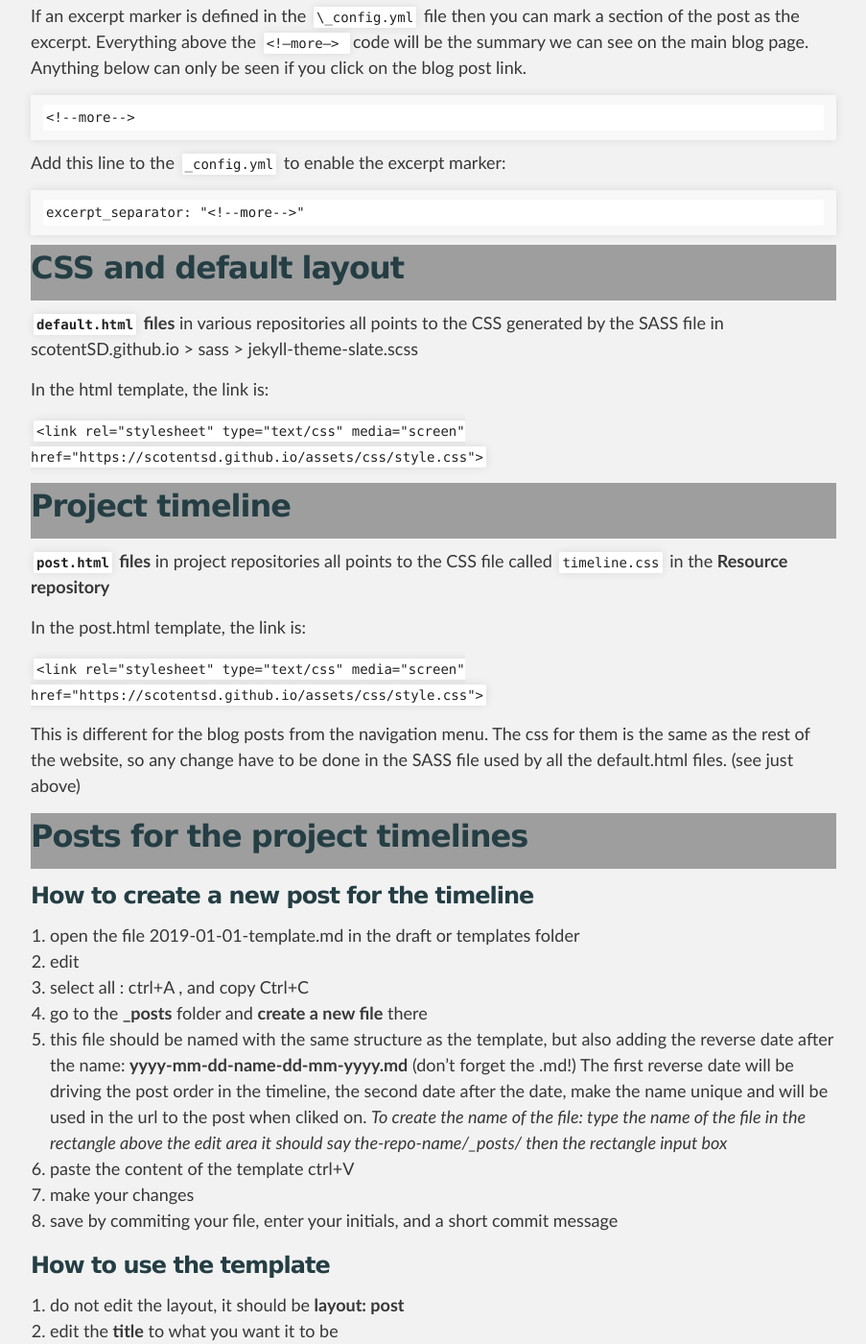
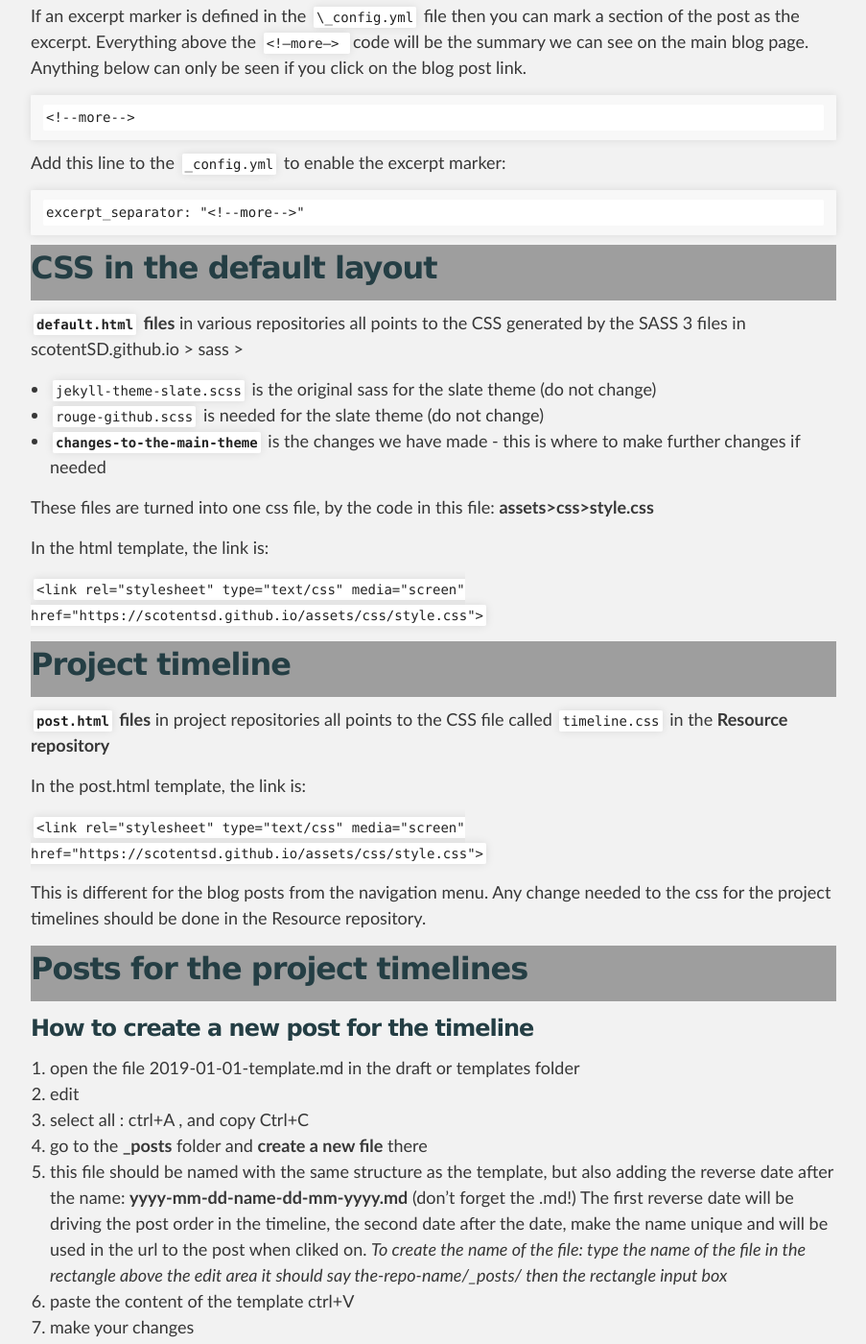
Before and after one commit to carl-watson/scotentSD.github.io, a Jekyll site: the page built from help.md, in a window 1280 px wide and 1400 px high, scrolled down 1174 px. Shown: the whole window at 96% size, without its empty margins (188-1091 px from the left). Built offline with Jekyll 4.4.1, drawn with Linux system fonts in a browser that asks for light colours; some of the changed text lies outside the part shown.

Commit message:
SK  - update guidance on CSS

````diff
--- a/help.md
+++ b/help.md
@@ -46,8 +46,13 @@ Add this line to the `_config.yml` to enable the excerpt marker:
 ```
 excerpt_separator: "<!--more-->"
 ```
-## CSS and default layout
-**`default.html` files** in various repositories all points to the CSS generated by the SASS file in scotentSD.github.io > sass > jekyll-theme-slate.scss
+## CSS in the  default layout
+**`default.html` files** in various repositories all points to the CSS generated by the SASS 3 files in scotentSD.github.io > sass >
+- `jekyll-theme-slate.scss` is the original sass for the slate theme (do not change)
+- `rouge-github.scss` is needed for the slate theme (do not change)
+- **`changes-to-the-main-theme`** is the changes we have made - this is where to make further changes if needed
+
+These files are turned into one css file, by the code in this file: **assets>css>style.css**
 
 In the html template, the link is:
 
@@ -60,7 +65,7 @@ In the post.html template, the link is:
 
 `<link rel="stylesheet" type="text/css" media="screen" href="https://scotentsd.github.io/assets/css/style.css">`
 
-This is different for the blog posts from the navigation menu. The css for them is the same as the rest of the website, so any change have to be done in the SASS file used by all the default.html files. (see just above)
+This is different for the blog posts from the navigation menu. Any change needed to the css for the project timelines should be done in the Resource repository.
 
 ## Posts for the project timelines
 
@@ -87,7 +92,7 @@ This is different for the blog posts from the navigation menu. The css for them
 7. **optional** add a url to go back to the timeline page using "" around it or leave blank if not needed
 8. **optional** add the **type_of_event** if you want it displayed added to the heading when the post is clicked on (Lab Testing, Partner co-creation and co-design, Accessibility, Online research and testing, Events, F2F and testing) or leave empty if not needed
 9. fill in the text of your post
-10. any files you want to link to should be uploaded before in the folder **files**.
+10. any files you want to link to should be uploaded before in the folder **files**
 11. to link a file, **`[name of your file to display (type of file)](../files/name-of-your-file.extenstion)`**
 
 Remember to mention what type of file it is in the text link. For example:
@@ -113,6 +119,7 @@ Part of the code can also be in the folder `includes`. At the moment, you will f
 - `meta.html` (this is all the meta tags in the header)
 - `analytics.html` (this is for google analytics and is at the bottom of the body)
 - `nav.html` (this is the menu in the header (Home, Blog, About Help)
+- `breadcrumbs.html` this is the code for the breadcrumbs just below the header
 - the project repo also have a `key.html` (the code for the colour key)
 
 ## Looking for a template?
````
Also changed, not shown: other parts of help.md (+2 -1 lines).
